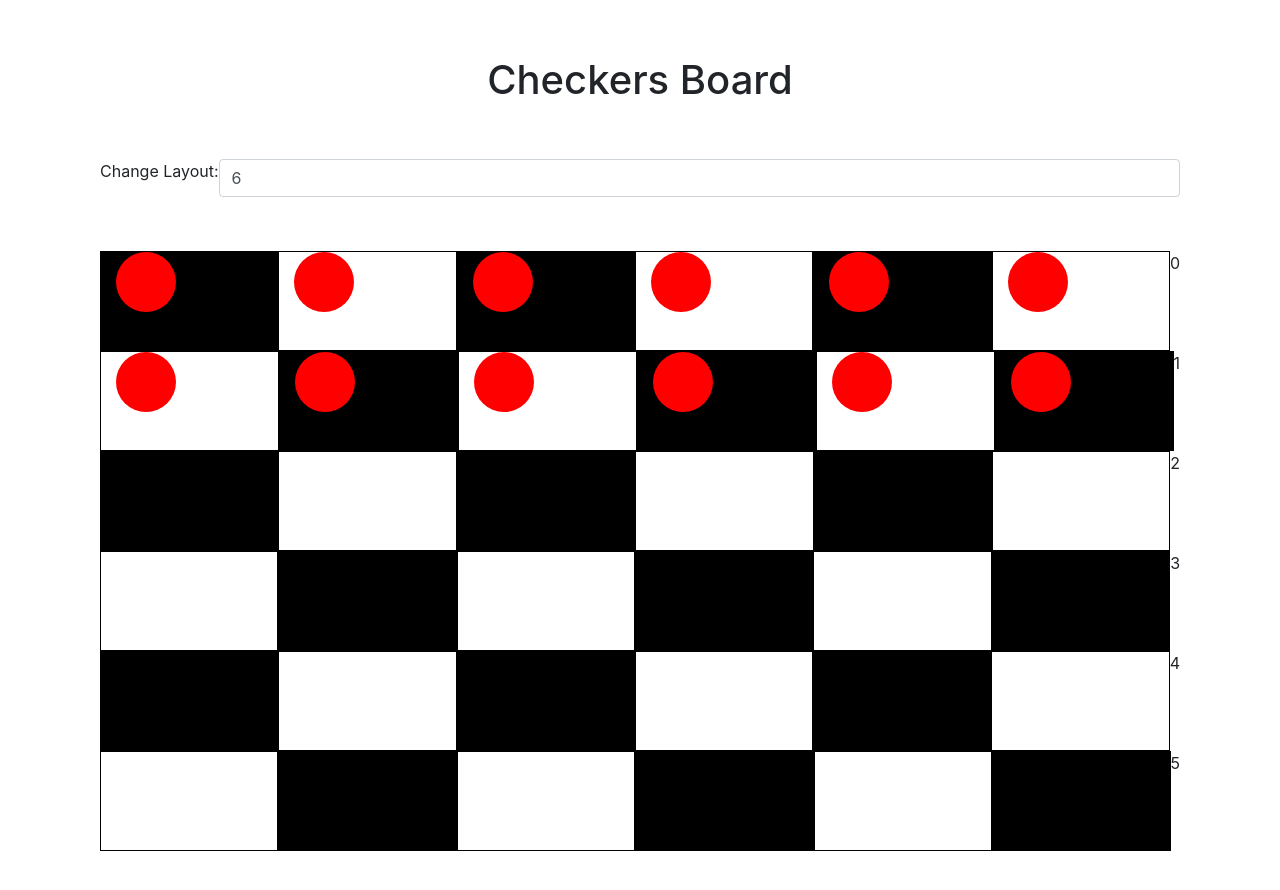
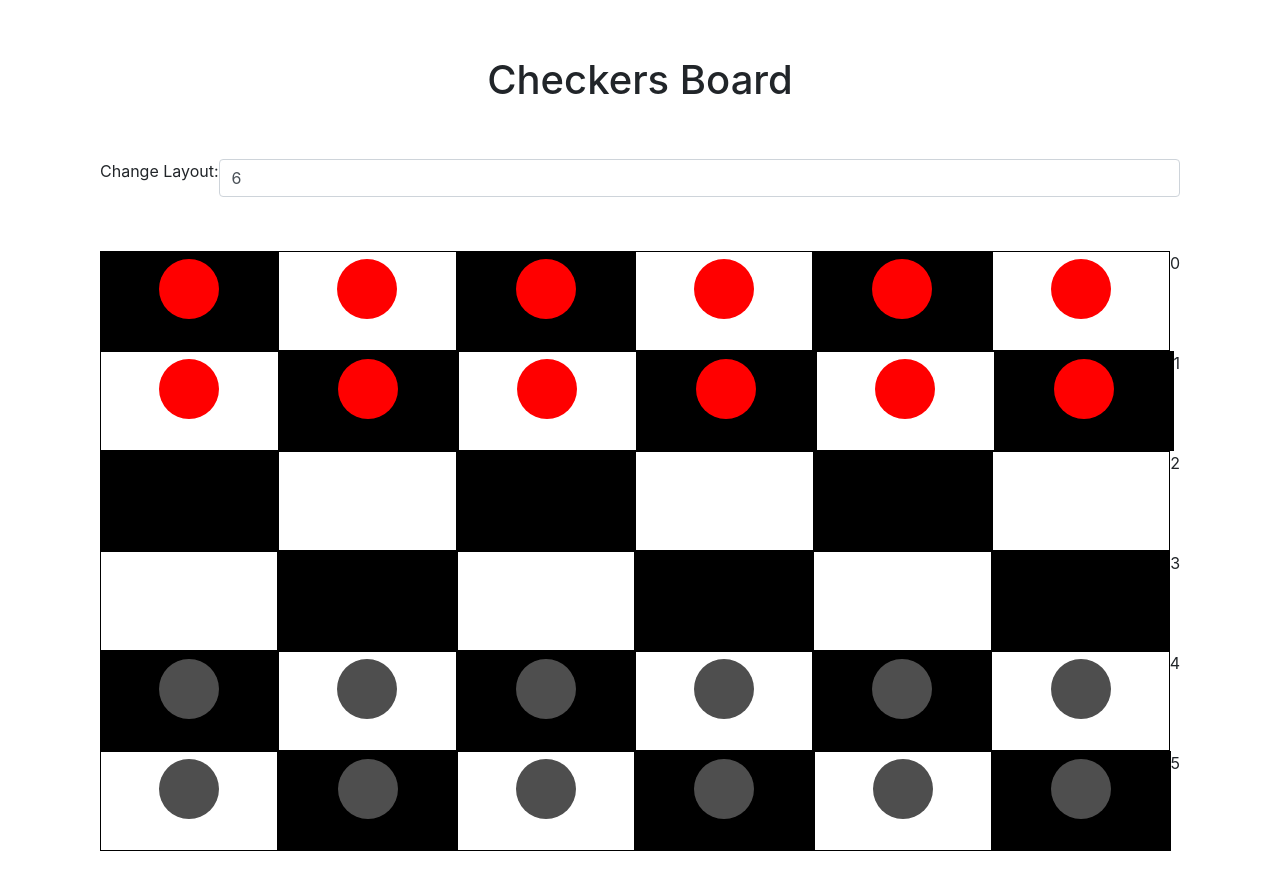
Before and after one commit to mcmalfaro140/drivenTest, a Next.js app: page / in a window 1280 px wide. Shown: the top 890 px of the page. Built offline with nearby package versions, Linux system fonts and the light colour scheme.

Commit message:
black dots added

```diff
--- a/components/Board.js
+++ b/components/Board.js
@@ -11,26 +11,21 @@ export default class Board extends React.Component{
         this.col_odd = this.col_odd.bind(this);
         this.handleChange = this.handleChange.bind(this);
     }
-
-    componentDidMount(){
-        let first_r = document.getElementById(1);
-        first_r.childNodes.forEach((e) => {
-            console.log(e)
-        })
-        // console.log(first_r.childNodes[1])
-    }
-
     col_even = (e) => {
         let dot = false
+        let myclass = "red_piece"
         if(e < 2){
+            dot = true
+        }else if(this.state.N-3 < e){
+            myclass = "black_piece"
             dot = true
         }
         let my_col = [];
         for (let index = 0; index < this.state.N; index++) {
             if(index % 2 === 0){
-                my_col.push(<Col className="tiles black"><div className={dot ? "red_piece" : "" }></div></Col>)
+                my_col.push(<Col className="tiles black"><div className={dot ? myclass : "" }></div></Col>)
             }else{
-                my_col.push(<Col className="tiles"><div className={dot ? "red_piece" : "" }></div></Col>)
+                my_col.push(<Col className="tiles"><div className={dot ? myclass : "" }></div></Col>)
             }
         }
         return my_col;
@@ -38,15 +33,19 @@ export default class Board extends React.Component{
 
     col_odd = (e) => {
         let dot = false
+        let myclass = "red_piece"
         if(e < 2){
+            dot = true
+        }else if(this.state.N-2 < e){
+            myclass = "black_piece"
             dot = true
         }
         let my_col = [];
         for (let index = 0; index < this.state.N; index++) {
             if(index % 2 === 1){
-                my_col.push(<Col className="tiles black"><div className={dot ? "red_piece" : "" }></div></Col>)
+                my_col.push(<Col className="tiles black"><div className={dot ? myclass : "" }></div></Col>)
             }else{
-                my_col.push(<Col className="tiles"><div className={dot ? "red_piece" : "" }></div></Col>)
+                my_col.push(<Col className="tiles"><div className={dot ? myclass : "" }></div></Col>)
             }
 
         }
--- a/styles/comp_style/_board.scss
+++ b/styles/comp_style/_board.scss
@@ -21,6 +21,8 @@
     height: 60px;
     background-color: red;
     border-radius: 30px;
+    margin: auto;
+    margin-top: 5%
 }
 
 .black_piece{
@@ -28,4 +30,6 @@
     height: 60px;
     background-color: rgb(78, 78, 78);
     border-radius: 30px;
+    margin: auto;
+    margin-top: 5%
 }
```
